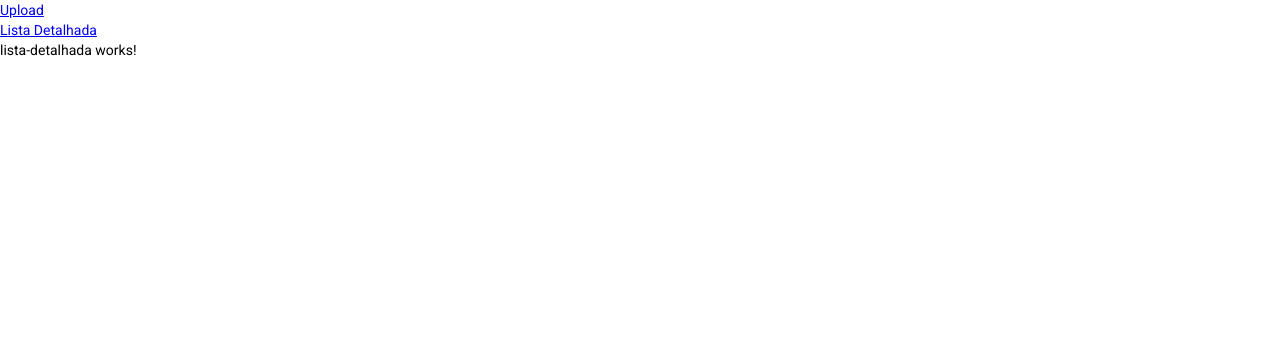
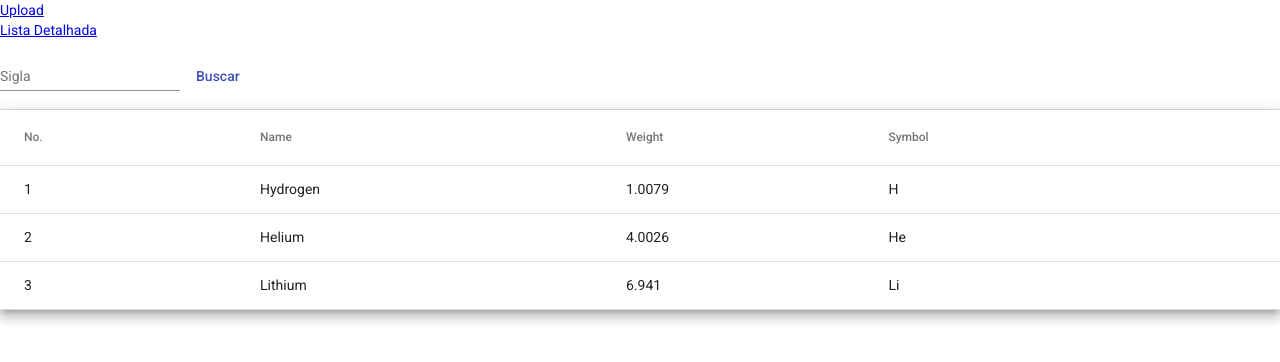
Before and after one commit to leandrocprates/Projeto-AHoy-Fron-End, an Angular app: page /lista-detalhada in a window 1280 px wide. Shown: the top 362 px of the page. Built offline with nearby package versions, Linux system fonts and the light colour scheme.

Commit message:
tabela de pesquisa

```diff
--- a/src/app/app.component.html
+++ b/src/app/app.component.html
@@ -6,7 +6,7 @@
 
   <a routerLink="/upload">Upload</a><br>
   <a routerLink="/lista-detalhada">Lista Detalhada</a>
-
+  <p></p>
 
   <router-outlet></router-outlet>
 </body>
--- a/src/app/app.module.ts
+++ b/src/app/app.module.ts
@@ -12,6 +12,12 @@
 import { HttpClientModule } from '@angular/common/http' ;
 import { UploadService } from './upload/upload.service';
 import { FormsModule, ReactiveFormsModule } from '@angular/forms';
+import {MatFormFieldModule} from '@angular/material/form-field';
+import {MatInputModule} from '@angular/material/input';
+import {MatIconModule} from '@angular/material/icon';
+import {MatDividerModule} from '@angular/material/divider';
+import {MatButtonModule} from '@angular/material/button';
+import {MatTableModule} from '@angular/material/table';
 
 @NgModule({
   declarations: [
@@ -24,10 +30,15 @@
     AppRoutingModule,
     RouterModule,
     BrowserAnimationsModule,
+    HttpClientModule,
+    FormsModule,
     MatSlideToggleModule,
     MatProgressBarModule,
-    HttpClientModule,
-    FormsModule
+    MatFormFieldModule,
+    MatInputModule,
+    MatButtonModule, MatDividerModule, MatIconModule,
+    MatTableModule
+
   ],
   providers: [UploadService],
   bootstrap: [AppComponent]
--- a/src/app/lista-detalhada/lista-detalhada.component.css
+++ b/src/app/lista-detalhada/lista-detalhada.component.css
@@ -0,0 +1,3 @@
+table {
+    width: 100%;
+  }
--- a/src/app/lista-detalhada/lista-detalhada.component.html
+++ b/src/app/lista-detalhada/lista-detalhada.component.html
@@ -1 +1,51 @@
-<p>lista-detalhada works!</p>
+
+<section>
+    <div>
+        <mat-form-field>
+            <mat-label>Sigla</mat-label>
+            <input matInput>
+        </mat-form-field>
+        <button mat-button color="primary">Buscar</button>
+    </div>
+</section>
+<mat-divider></mat-divider>
+<section>
+    <div>
+
+        <table mat-table [dataSource]="dataSource" class="mat-elevation-z8">
+
+            <!--- Note that these columns can be defined in any order.
+                  The actual rendered columns are set as a property on the row definition" -->
+
+            <!-- Position Column -->
+            <ng-container matColumnDef="position">
+              <th mat-header-cell *matHeaderCellDef> No. </th>
+              <td mat-cell *matCellDef="let element"> {{element.position}} </td>
+            </ng-container>
+
+            <!-- Name Column -->
+            <ng-container matColumnDef="name">
+              <th mat-header-cell *matHeaderCellDef> Name </th>
+              <td mat-cell *matCellDef="let element"> {{element.name}} </td>
+            </ng-container>
+
+            <!-- Weight Column -->
+            <ng-container matColumnDef="weight">
+              <th mat-header-cell *matHeaderCellDef> Weight </th>
+              <td mat-cell *matCellDef="let element"> {{element.weight}} </td>
+            </ng-container>
+
+            <!-- Symbol Column -->
+            <ng-container matColumnDef="symbol">
+              <th mat-header-cell *matHeaderCellDef> Symbol </th>
+              <td mat-cell *matCellDef="let element"> {{element.symbol}} </td>
+            </ng-container>
+
+            <tr mat-header-row *matHeaderRowDef="displayedColumns"></tr>
+            <tr mat-row *matRowDef="let row; columns: displayedColumns;"></tr>
+          </table>
+
+    </div>
+
+
+</section>
--- a/src/app/lista-detalhada/lista-detalhada.component.ts
+++ b/src/app/lista-detalhada/lista-detalhada.component.ts
@@ -1,4 +1,22 @@
 import { Component, OnInit } from '@angular/core';
+
+
+
+export interface PeriodicElement {
+  name: string;
+  position: number;
+  weight: number;
+  symbol: string;
+}
+
+const ELEMENT_DATA: PeriodicElement[] = [
+  {position: 1, name: 'Hydrogen', weight: 1.0079, symbol: 'H'},
+  {position: 2, name: 'Helium', weight: 4.0026, symbol: 'He'},
+  {position: 3, name: 'Lithium', weight: 6.941, symbol: 'Li'}
+
+];
+
+
 
 @Component({
   selector: 'app-lista-detalhada',
@@ -7,6 +25,8 @@
 })
 export class ListaDetalhadaComponent implements OnInit {
 
+  displayedColumns: string[] = ['position', 'name', 'weight', 'symbol'];
+  dataSource = ELEMENT_DATA;
   constructor() { }
 
   ngOnInit(): void {
```
